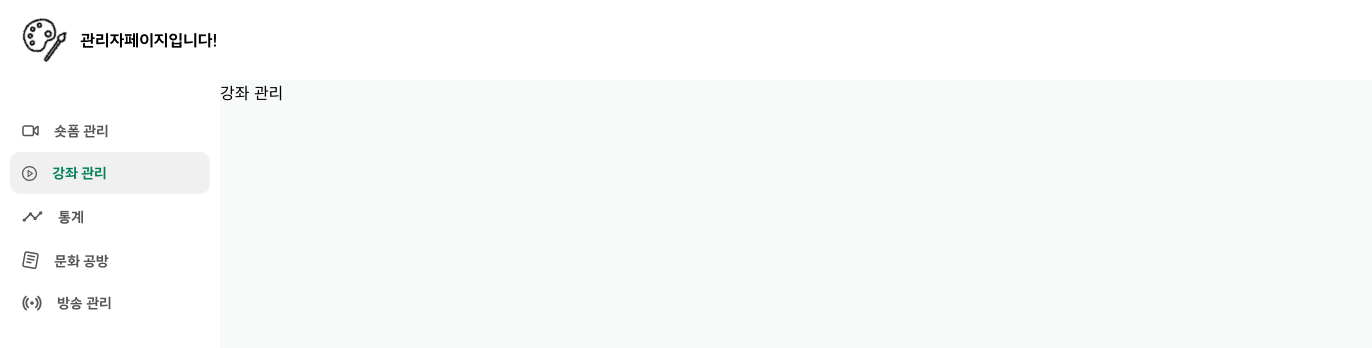
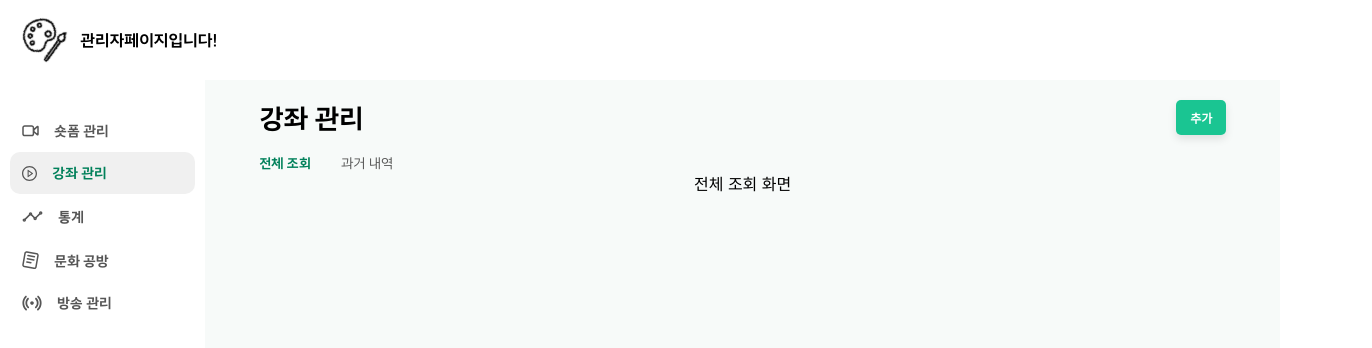
Before and after one commit to kim-jingyu/The-Moon-Ha-React, a React (Create React App) app: page /lesson in a window 1280 px wide. Shown: the top 348 px of the page, 1372 px wide, since content can reach past the window. Built offline with nearby package versions, Linux system fonts and the light colour scheme.

Commit message:
[KAN-60] Feat: 공통 컴포넌트 Tab 구현 및 버튼 추가

```diff
--- a/src/Router.js
+++ b/src/Router.js
@@ -15,7 +15,7 @@ import Studio from './pages/Studio';
 const Router = () => {
     return (
         <BrowserRouter>
-            <Center>
+            {/* <Center> */}
             <Sidebar />
             <Routes>
                 <Route path="/main" element={<Main />} />
@@ -26,7 +26,7 @@ const Router = () => {
                 <Route path="/suggestion" element={<Suggestion />} />
                 <Route path="/studio" element={<Studio />} />
             </Routes>
-            </Center>
+            {/* </Center> */}
         </BrowserRouter>
     );
 };
--- /dev/null
+++ b/src/components/Button/styled.js
@@ -0,0 +1,22 @@
+import styled, { css } from 'styled-components';
+import { colors } from '../../styles/colors';
+
+const buttonStyles = {
+    addBtn: css`
+        width: 50px;
+        height: 35px;
+        background-color: ${colors.bright_green};
+        color: white;
+        font-size: 12px;
+        border-radius: 5px;
+        cursor: pointer;
+        text-align: center;
+        font-weight: bold;
+        border: none;
+        box-shadow: 0 4px 8px rgba(0, 0, 0, 0.1); /* 그림자 추가 */
+    `,
+};
+
+export const StyledButton = styled.button`
+    ${({ variant }) => buttonStyles[variant]}
+`;
--- a/src/components/Default/styled.js
+++ b/src/components/Default/styled.js
@@ -5,9 +5,3 @@ export const Center = styled.div`
     display: flex;
     flex-direction: row;
 `;
-
-export const Container = styled.div`
-    width: 90vw;
-    height: 100vh;
-    backgroud-color: ${colors.bg_green};
-`;
--- /dev/null
+++ b/src/components/TabMenu/index.jsx
@@ -0,0 +1,18 @@
+import React, { useState } from 'react';
+import { Container, TabItem, TabList } from './styled';
+
+const TabMenu = ({ tabItems, activeIndex, onTabClick }) => {
+    return (
+        <Container>
+            <TabList>
+                {tabItems.map((item, index) => (
+                    <TabItem key={index} active={index === activeIndex} onClick={() => onTabClick(index)}>
+                        {item}
+                    </TabItem>
+                ))}
+            </TabList>
+        </Container>
+    );
+};
+
+export default TabMenu;
--- /dev/null
+++ b/src/components/TabMenu/styled.js
@@ -0,0 +1,31 @@
+import React, { useState } from 'react';
+import styled from 'styled-components';
+import '../../styles/font.css';
+import { colors } from '../../styles/colors';
+
+export const Container = styled.div`
+    display: flex;
+    flex-direction: column;
+    width: 90%;
+    // background-color: ${colors.drak_gray};
+`;
+
+export const TabList = styled.ul`
+    display: flex;
+    list-style: none;
+    padding: 0;
+    margin: 0;
+`;
+
+export const TabItem = styled.li`
+    font-family: 'Happiness-Sans', sans-serif;
+    font-weight: ${(props) => (props.active ? '700' : '400')};
+    color: ${(props) => (props.active ? colors.main_green : colors.drak_gray)};
+    font-size: 10pt;
+    padding-top: 22px;
+    padding-right: 30px;
+    cursor: pointer;
+    &:hover {
+        color: ${(props) => (props.active ? colors.main_green : colors.drak_gray)};
+    }
+`;
--- a/src/pages/Lesson/index.jsx
+++ b/src/pages/Lesson/index.jsx
@@ -1,8 +1,38 @@
-import React from 'react';
-import { Container } from './styled';
+import React, { useState } from 'react';
+import { Container, TitleWrapper } from './styled';
+import TabMenu from '../../components/TabMenu';
+import { StyledButton } from '../../components/Button/styled';
+
+const tabItems = ['전체 조회', '과거 내역'];
+
+// 예시 컴포넌트
+const AllView = () => <div>전체 조회 화면</div>;
+const PastRecords = () => <div>과거 내역 화면</div>;
 
 const Lesson = () => {
-    return <Container>강좌 관리</Container>;
+    const [activeIndex, setActiveIndex] = useState(0);
+
+    const renderContent = () => {
+        switch (activeIndex) {
+            case 0:
+                return <AllView />;
+            case 1:
+                return <PastRecords />;
+            default:
+                return null;
+        }
+    };
+
+    return (
+        <Container>
+            <TitleWrapper>
+                강좌 관리
+                <StyledButton variant="addBtn">추가</StyledButton>
+            </TitleWrapper>
+            <TabMenu tabItems={tabItems} activeIndex={activeIndex} onTabClick={setActiveIndex} />
+            <div>{renderContent()}</div>
+        </Container>
+    );
 };
 
 export default Lesson;
--- a/src/pages/Lesson/styled.js
+++ b/src/pages/Lesson/styled.js
@@ -6,5 +6,22 @@ import '../../styles/font.css';
 export const Container = styled.div`
     width: 90vw;
     height: 100vh;
+    display: flex;
+    flex-direction: column;
+    align-items: center;
     background-color: ${colors.bg_green};
 `;
+
+export const TitleWrapper = styled.div`
+    display: flex;
+    align-items: center;
+    flex-direction: row;
+    justify-content: space-between;
+    width: 90%;
+    height: 31px;
+    margin-top: 22px;
+    font-family: 'Happiness-Sans', sans-serif;
+    font-weight: 700; /* Bold */
+    font-size: 20pt;
+    // background-color: ${colors.drak_gray};
+`;
```
Also changed, not shown: src/components/Button/index.jsx (added, +18 -0 lines). Lines whose indentation alone changed are shown as unchanged.
